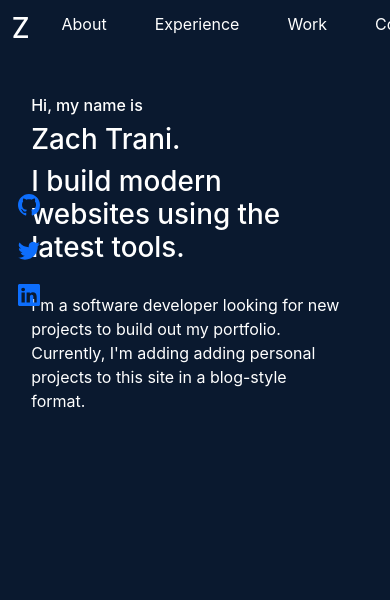
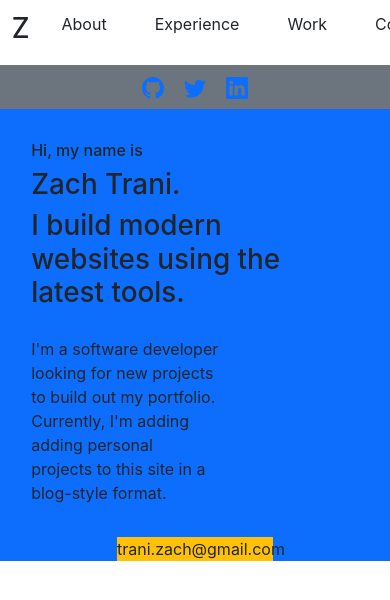
Before and after one commit to Zach-Trani/portfolio, a React (Create React App) app: page / in a window 390 px wide. Shown: the top 600 px of the page. Built offline with nearby package versions, Linux system fonts and the light colour scheme; the HTML template or start-up script is replaced by a standard one.

Commit message:
Feat: add media queries for mobile viewing

```diff
--- a/src/Components/Layout/Greeting.css
+++ b/src/Components/Layout/Greeting.css
@@ -3,13 +3,13 @@
   margin: 8%;
 }
 
-.icon-container {
+.left-scroll-content {
   position: fixed;
   margin: 30% 2% 2% 2%;
 }
-.icon-containers {
+.right-scroll-content {
   position: fixed;
-    margin: 30% 2% 2% 92%;
+  margin: 30% 2% 2% 90%;
   transform: rotate(90deg);
 }
 
@@ -19,5 +19,27 @@ a {
 
 p {
   margin: 20px 0 0;
-    max-width: 540px;
+  max-width: 60%;
 }
+
+/* Media Queries */
+
+/* Media query for screens below 600px */
+@media (max-width: 768px) {
+
+    .left-scroll-content {
+    position: relative;
+    justify-content: center;
+    margin: 0%;
+  }
+  .right-scroll-content {
+    position: relative;
+    transform: rotate(360deg);
+    justify-content: center;
+    margin: 0% 30% 0% 30%;
+  }
+}
+
+/* desktop */
+@media (min-width: 601px) {
+}
--- a/src/Components/Layout/Greeting.tsx
+++ b/src/Components/Layout/Greeting.tsx
@@ -7,9 +7,9 @@ import "./Greeting.css";
  */
 export const Greeting = () => {
   return (
-    <div className="d-flex flex-row greeting-container">
+    <div className="d-flex flex-column flex-md-column  bg-primary">
 
-      <div className="d-flex flex-column icon-container">
+      <div className="d-flex flex-row flex-md-column left-scroll-content bg-secondary">
         {/* github icon */}
         <a href="https://github.com/Zach-Trani">
           <svg
@@ -61,7 +61,7 @@ export const Greeting = () => {
           in a blog-style format.
         </p>
       </div>
-      <div className="icon-containers">business@gmail.com</div>
+      <div className="right-scroll-content flex-md-column bg-warning">trani.zach@gmail.com</div>
     </div>
   );
 };
--- a/src/index.css
+++ b/src/index.css
@@ -5,8 +5,8 @@ body {
     sans-serif;
   -webkit-font-smoothing: antialiased;
   -moz-osx-font-smoothing: grayscale;
-  background-color: #0A192F;
-  color: #fff;
+  /* background-color: #0A192F; */
+  /* color: #fff; */
 }
 
 code {
```
Lines whose indentation alone changed are shown as unchanged.
